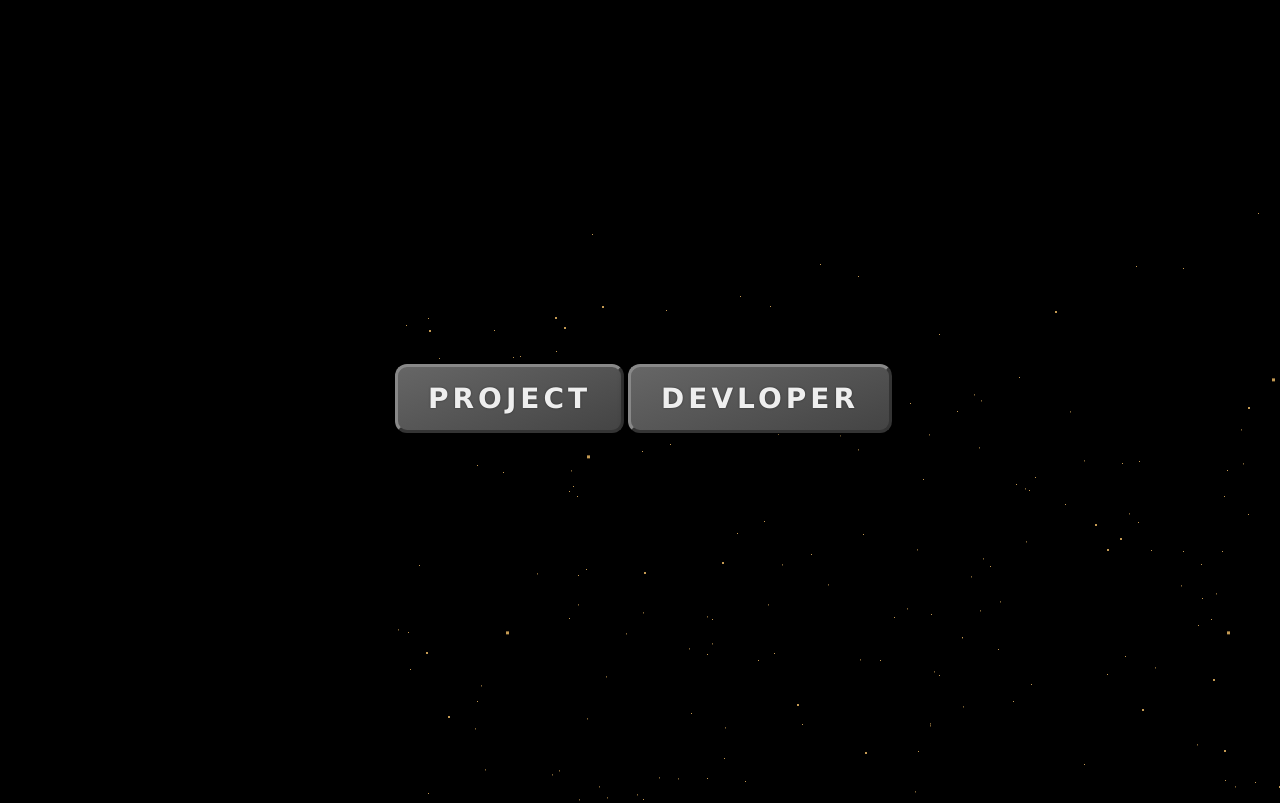
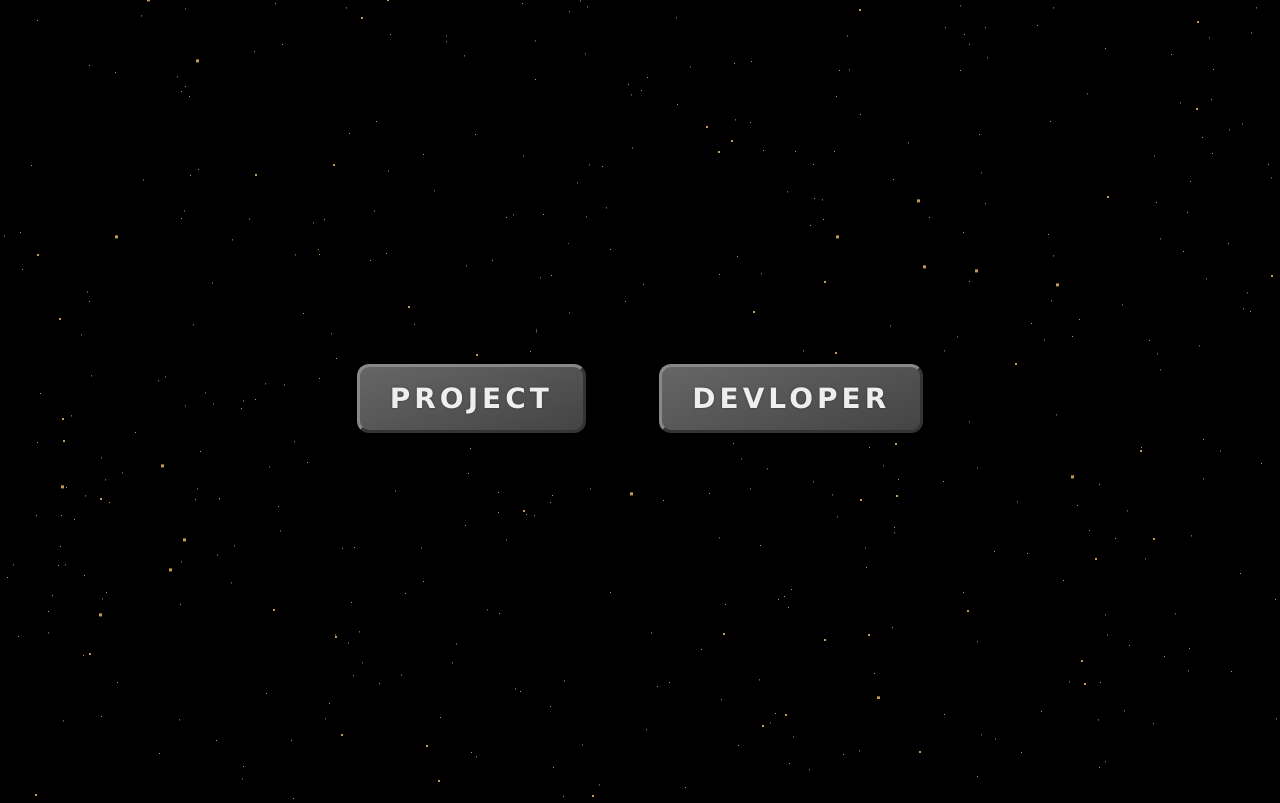
Before and after one commit to harounehacini/expos-, a plain HTML site: page index.html in a window 1280 px wide. Shown: the top 803 px of the page. Drawn offline with Linux system fonts and the light colour scheme.

Commit message:
fixed structure

```diff
--- a/index.html
+++ b/index.html
@@ -1,5 +1,6 @@
 <!DOCTYPE html>
 
+<html lang="en">
   <head>
     <style>
       #stars {
@@ -126,10 +127,11 @@
         }
       }
 
-    </div>
+
       * {
         box-sizing: border-box;
       }
+
       body {
         margin: 0;
         padding: 0;
@@ -156,12 +158,13 @@
         font-size: 28px;
         font-weight: bolder;
         text-decoration: none;
-  background:linear-gradient(160deg, #666, #444);
+        background: linear-gradient(160deg, #666, #444);
         text-shadow: 0px 0px 2px rgba(0, 0, 0, .5);
 
         transition: 0.2s;
 
       }
+
       a:active {
         border: 3px outset #ddd;
         color: #fff;
@@ -183,10 +186,12 @@
         height: 2px;
         background: linear-gradient(90deg, transparent, #eee);
       }
+
       a:active span:nth-child(1) {
         left: 100%;
         transition: 1s;
       }
+
       a span:nth-child(2) {
         top: -100%;
         right: 0;
@@ -194,11 +199,13 @@
         height: 100%;
         background: linear-gradient(180deg, transparent, #eee);
       }
+
       a:active span:nth-child(2) {
         top: 100%;
         transition: 1s;
         transition-delay: 0.25s;
       }
+
       a span:nth-child(3) {
         bottom: 0;
         right: -100%;
@@ -206,6 +213,7 @@
         height: 2px;
         background: linear-gradient(270deg, transparent, #eee);
       }
+
       a:active span:nth-child(3) {
         right: 100%;
         transition: 1s;
@@ -219,39 +227,40 @@
         height: 100%;
         background: linear-gradient(360deg, transparent, #eee);
       }
+
       a:active span:nth-child(4) {
         bottom: 100%;
         transition: 1s;
         transition-delay: 0.75s;
       }
-
     </style>
   </head>
 
-        <div id="stars"></div>
-        <div id="stars2"></div>
-        <div id="stars3"></div>
-        <div id="stars4"></div>
-
   <body style="background-color: black;">
-    <div class="bg-animation">
-
-      <body>
-        <a href="file:///C:/Users/BAAS/Desktop/New%20folder%20(2)/for%20expose.html" target="_blank">project
+    <div class="bg-animation" style="z-index: 10; display: flex; width: 40em; justify-content: space-around;">
+      <div>
+        <a href="./expose.html" target="_blank">project
           <span></span>
           <span></span>
           <span></span>
           <span></span>
         </a>
-      </body>
-      <body>
+      </div>
+      <div>
         <a href="https://www.instagram.com/sam.sphir/" target="_blank">devloper
-
           <span></span>
           <span></span>
           <span></span>
           <span></span>
         </a>
+      </div>
+
+    </div>
+    <div style="position: absolute; width: 100%; height: 100%; z-index: 0;">
+      <div id="stars"></div>
+      <div id="stars2"></div>
+      <div id="stars3"></div>
+      <div id="stars4"></div>
+    </div>
   </body>
-
-</body>
+</html>
```
Also changed, not shown: expose.html (renamed from for expose.html, +4 -4 lines). Lines whose indentation alone changed are shown as unchanged.
